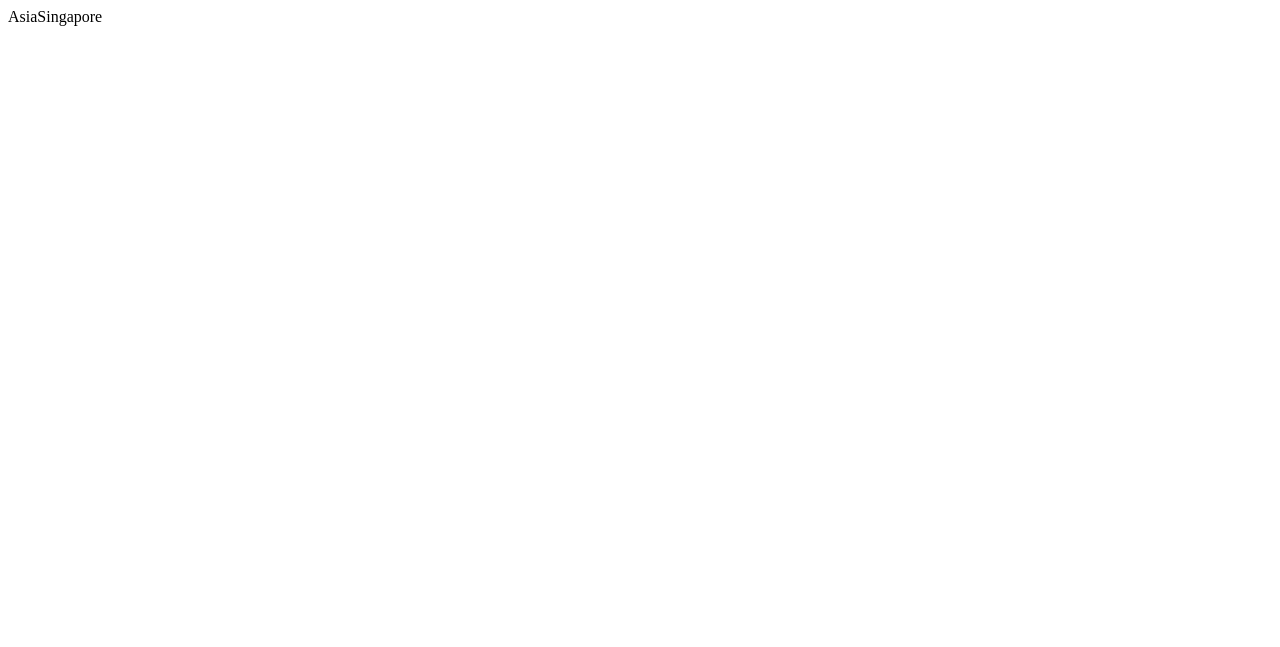
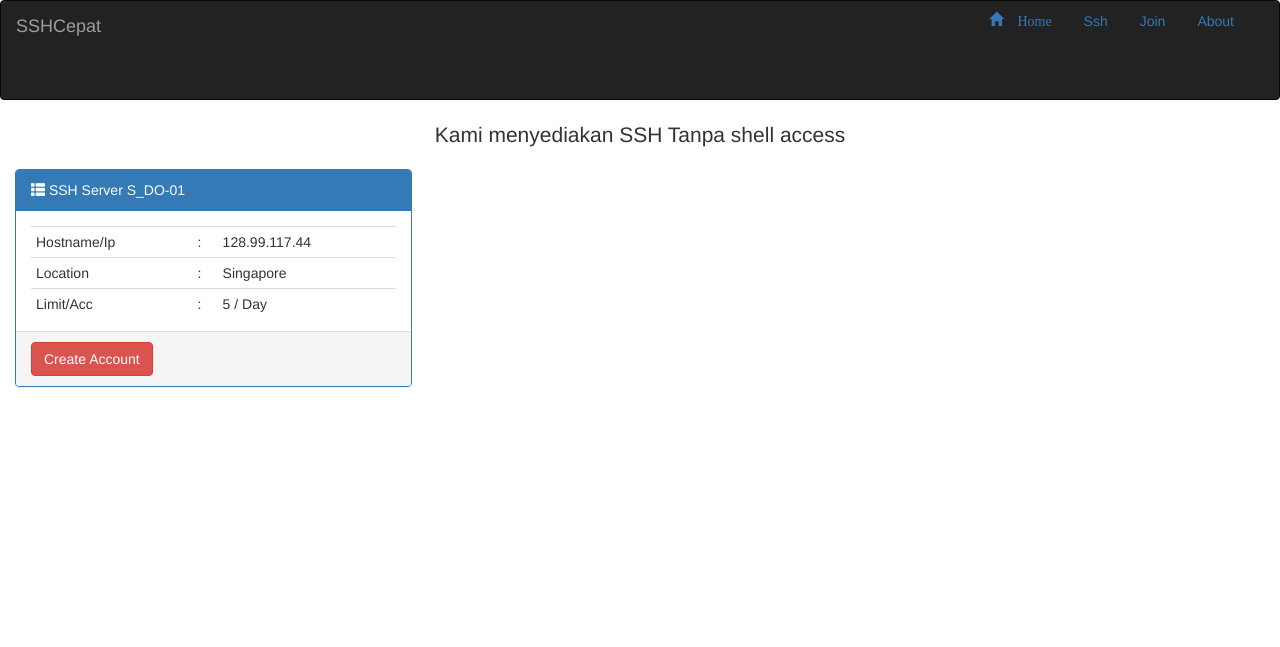
Before and after one commit to yuli4n4/sshcepat, a CodeIgniter app: page /database/index.php/page/secure-shell-server/continent/Asia/Singapore in a window 1280 px wide. Before the commit the part shown is almost empty. Shown: the top 647 px of the page. Run offline with CodeIgniter, Linux system fonts and the light colour scheme; data comes from the database, SQL or seed files in the repository.

Commit message:
// Jika hostname kosong Arahkan ke data singapura

```diff
--- a/application/controllers/Create.php
+++ b/application/controllers/Create.php
@@ -1,11 +1,20 @@
 <?php
-class Create extends CI_Controller {
-	public function __construct() {
-		parent::__construct();
-		$this->load->helper('url_helper');
-	}
+include_once ('Page.php');
+
+class Create extends Page {
 	public function ssh($benua, $negara) {
-		echo $benua;
-		echo $negara;
+		$data['server']= $this->WebApi->get_ssh($negara);
+
+		for ($i=-1; $i<count($data['server']); $i++) {
+			// cek hostname jika kosong isi -1
+			$cek = $i;
+		}
+		if ($cek === -1 ) {
+			//jika -1 arahkan ke negara default SG
+			$data['server'] = $this->WebApi->get_ssh('Singapore');
+		}
+		$this->load->view('bootstrap/header', $this->setProp());
+		$this->load->view('ssh', $data);
+		$this->load->view('bootstrap/footer');
 	}
 }
--- a/application/models/WebApi.php
+++ b/application/models/WebApi.php
@@ -31,8 +31,8 @@ class WebApi extends CI_Model {
 
         }
 	public function get_ssh($id) {
-                 $query = $this->db->get_where('server', array('Cid' => $id));
-                 return $query->result_array();
+		$query = $this->db->get_where('server', array('Location' => $id));
+                return $query->result_array();
 
         }
 
--- a/application/views/ssh.php
+++ b/application/views/ssh.php
@@ -1 +1,24 @@
-<?php echo $test; ?>
+<div class="container-fluid">
+                <div class="row">
+                        <p class="lead" align="center"> Kami menyediakan SSH Tanpa shell access </p>
+                        <?php foreach($server as $ok ):?>
+                        <div class="col-sm-4">
+                                <div class="panel panel-primary">
+                                        <div class="panel-heading"><i class="glyphicon glyphicon-th-list"></i> SSH Server <?php echo $ok['ServerName']; ?></div>
+                                        <div class="panel-body" style="height:120px;">
+                                                <table class="table table-condensed">
+							<tbody>
+		<tr><td>Hostname/Ip</td><td>:</td><td><?php echo $ok['HostName']; ?></td></tr>
+		<tr><td>Location</td><td>:</td><td><?php echo $ok['Location']; ?></td></tr>
+		<tr><td>Limit/Acc</td><td>:</td><td><?php echo $ok['MaxUser']; ?> / Day</td></tr>
+							</tbody>
+						</table>
+					</div>
+					<div class="panel-footer">
+						<a class="btn btn-danger" href="<?php echo site_url('page/secure-shell-server/continent/').$ok['ServerName'].'/'.$ok['HostName'];?>">Create Account</a>
+                                        </div>
+                                </div>
+                        </div>
+                        <?php endforeach; ?>
+                </div>
+ </div>
```
